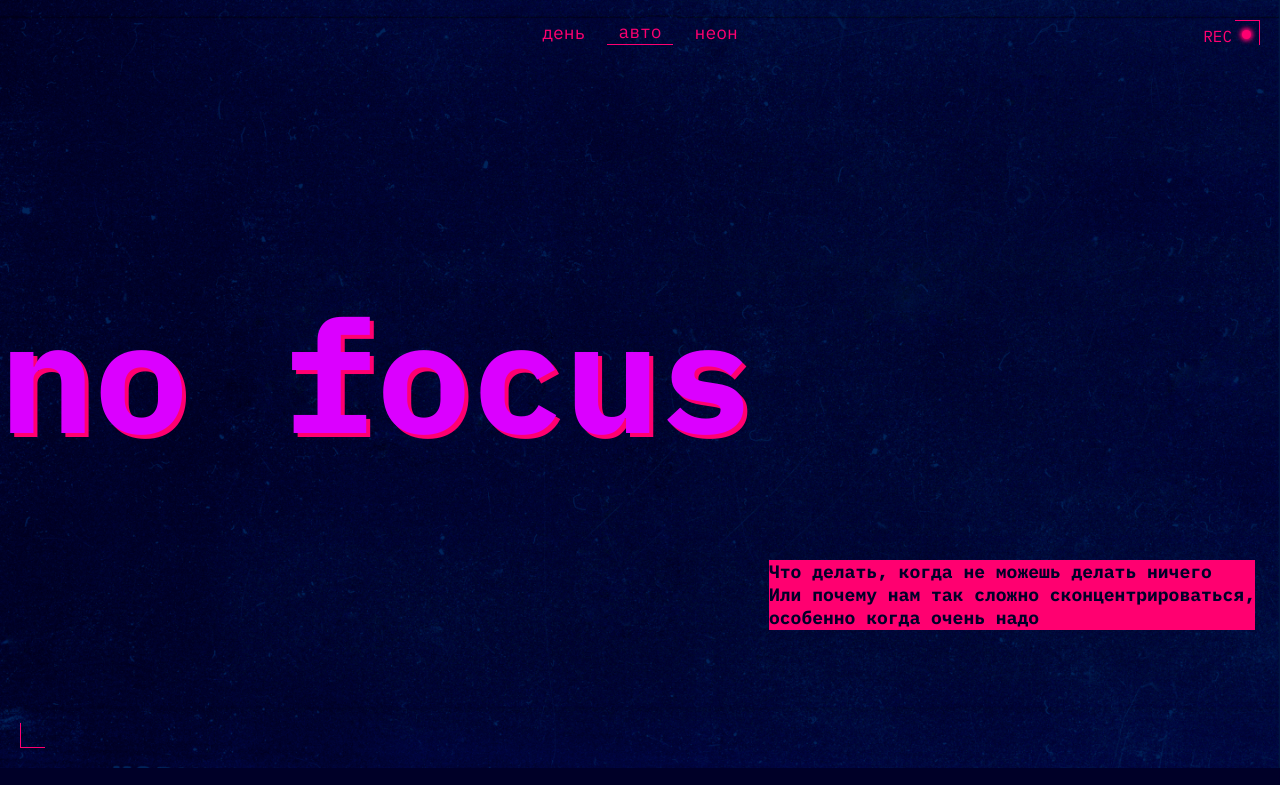
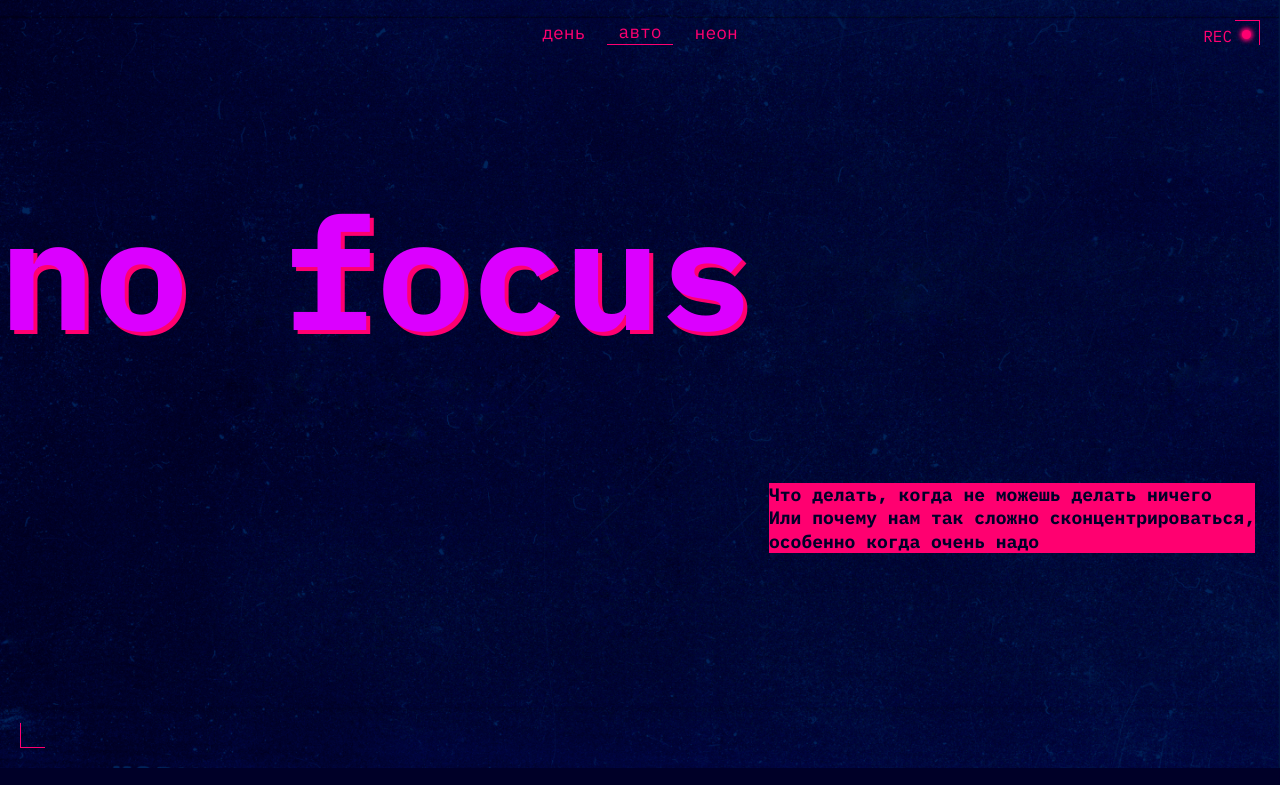
Before and after one commit to mikeenik/slozhno-sosredotochitsya, a plain HTML site: page index.html in a window 1280 px wide. Shown: the top 785 px of the page. Drawn offline with Linux system fonts and the light colour scheme.

Commit message:
Правка 1024-1

```diff
--- a/styles/style.css
+++ b/styles/style.css
@@ -92,8 +92,8 @@
 .header {
   position: relative;
   display: grid;
+  padding: 20px;
   min-height: 768px;
-  padding: 20px;
 }
 
 .header__theme-menu {
@@ -133,7 +133,7 @@
 }
 
 .header__title {
-  margin-block-start: 200px;
+  margin-block-start: 20px;
   margin-inline-start: -20px;
   font-size: var(--font-size-h1);
 }
@@ -144,7 +144,7 @@
 }
 
 .header__description-block {
-  margin-block-start: 55px;
+  margin-block-start: 5px;
   margin-inline-end: 5px;
   justify-self: end;
 }
@@ -552,4 +552,3 @@
     margin-block: 36.5vh;
   }
 }
-}
```
Lines whose indentation alone changed are shown as unchanged.
